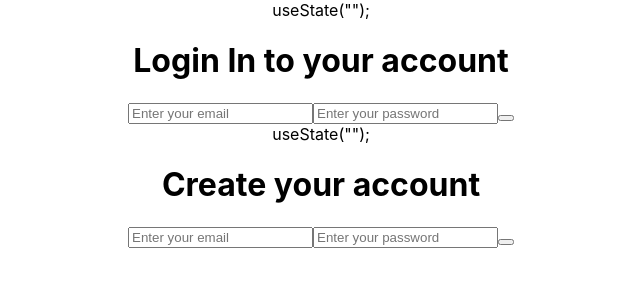
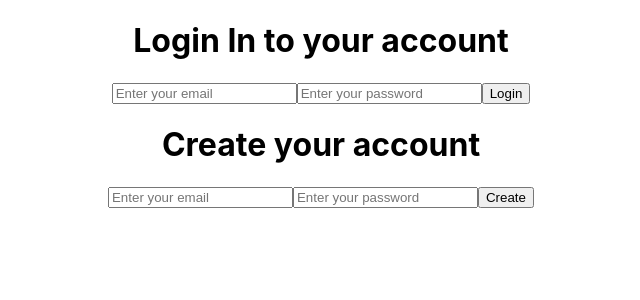
Before and after one commit to phuc31/demo_react, a React (Create React App) app: page / in a window 1280 px wide. Shown: the top 300 px of the page, without its empty margins (319-959 px from the left). Built offline with nearby package versions, Linux system fonts and the light colour scheme.

Commit message:
fix redundant string

```diff
--- a/src/components/auth/SignIn.jsx
+++ b/src/components/auth/SignIn.jsx
@@ -19,7 +19,6 @@ const SignIn = () => {
 
     return (
     <div className="sign-in-container">
-      useState("");
       <form onSubmit={signIn}>
         <h1>Login In to your account</h1>
         <input
@@ -31,10 +30,9 @@ const SignIn = () => {
         <input
           type={password}
           placeholder="Enter your password"
-          value={password}
-          onChange = {(e) => setPassword(e.target.value)}
+          value={password} onChange = {(e) => setPassword(e.target.value)}
         ></input>
-        <button type="submit"></button>
+        <button type="submit">Login</button>
       </form>
     </div>
   );
--- a/src/components/auth/SignUp.jsx
+++ b/src/components/auth/SignUp.jsx
@@ -19,7 +19,6 @@ const SignUp = () => {
 
     return (
     <div className="sign-up-container">
-      useState("");
       <form onSubmit={signUp}>
         <h1>Create your account</h1>
         <input
@@ -34,7 +33,7 @@ const SignUp = () => {
           value={password}
           onChange = {(e) => setPassword(e.target.value)}
         ></input>
-        <button type="submit"></button>
+        <button type="submit">Create</button>
       </form>
     </div>
   );
```
